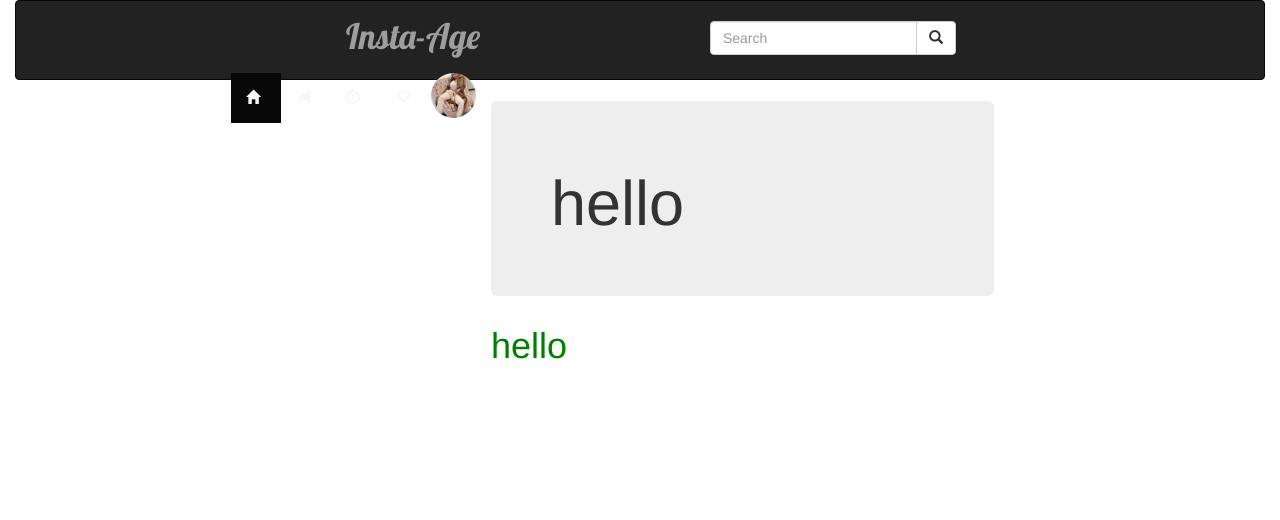
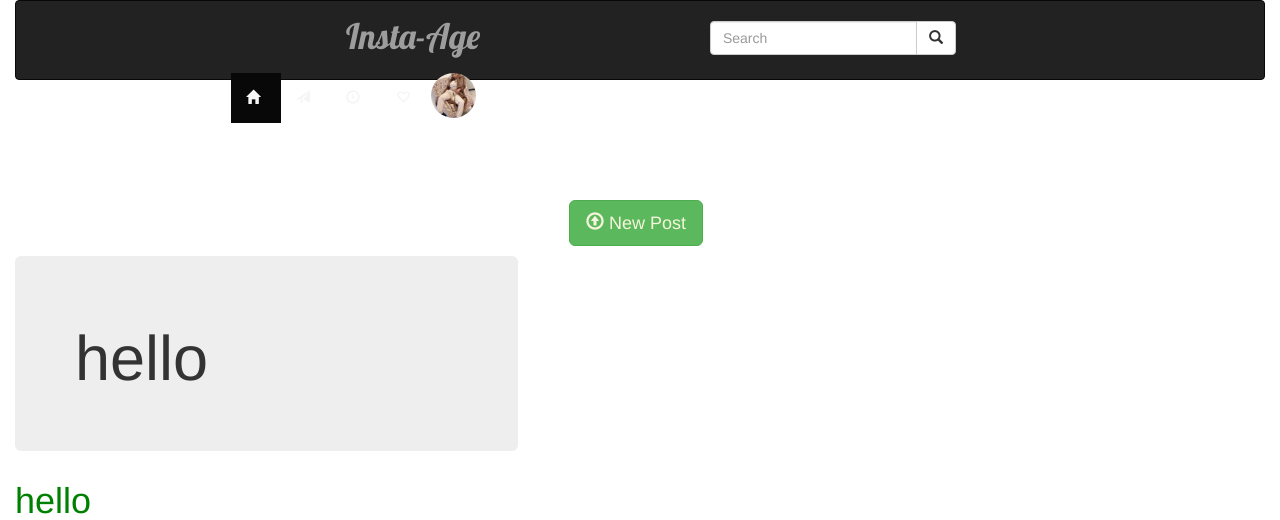
Before and after one commit to Samfan01/instagram, a Django app: template insta/templates/home.html in a window 1280 px wide. Shown: the top 520 px of the page. Run offline with Django 3.2, Linux system fonts and the light colour scheme; the template is opened without the code that fills it, so the values that code supplies are empty; parts of the project's set-up code (start-up, migrations or seed data) failed here and were passed over; some libraries are stand-ins or nearby versions.

Commit message:
created the new post button that will call the new_post function

```diff
--- a/insta/templates/home.html
+++ b/insta/templates/home.html
@@ -18,7 +18,13 @@
 
 
 <div class="row">
-    <div class="col-md-3"></div>
+    <div class="col-md-3">
+        <p class="text-center">
+            <a href="{% url 'new_post' %}" class="btn btn-success btn-lg" style="color: beige; margin-top: 100px;">
+                <span class="glyphicon glyphicon-upload"></span> New Post
+              </a>
+        </p>
+    </div>
     <div class="col-md-5">
         <div class="jumbotron">
             <h1>hello</h1>
--- /dev/null
+++ b/insta/templates/new_post.html
@@ -0,0 +1 @@
+<h1>hello</h1>
--- a/insta/urls.py
+++ b/insta/urls.py
@@ -4,7 +4,8 @@
 from . import views
 
 urlpatterns=[
-    path('',views.home,name = 'home')
+    path('',views.home,name = 'home'),
+    path('new_post',views.new_post,name = 'new_post')
 ]
 
 if settings.DEBUG:
--- a/insta/views.py
+++ b/insta/views.py
@@ -9,7 +9,7 @@
 
     return render(request,template_name,{'title':title})
 
-def add_post(request):
-    template_name = 'add_post.html',
+def new_post(request):
+    template_name = 'new_post.html',
 
-    return render = (request,template_name)
+    return render(request,template_name)
```
